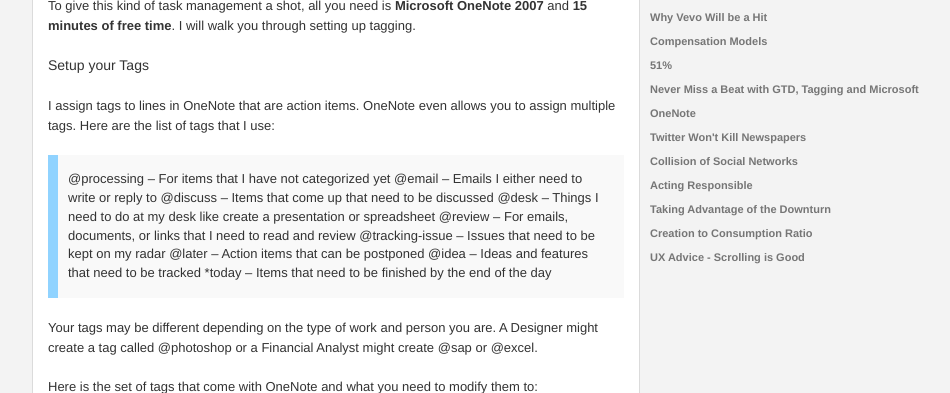
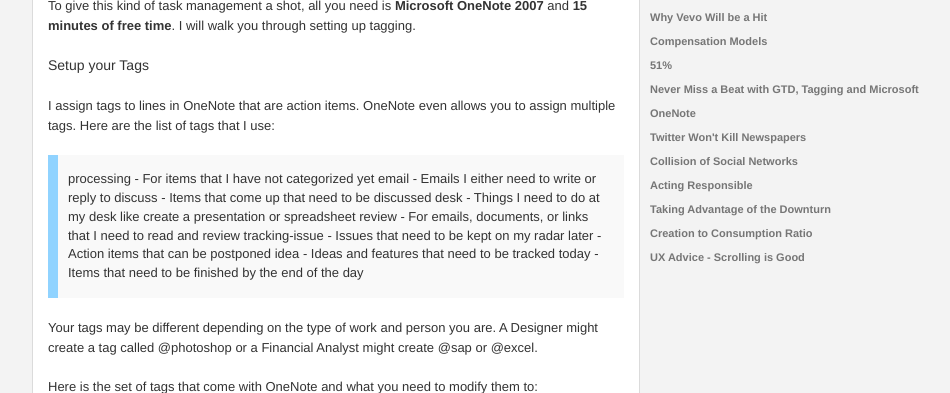
Before and after one commit to rypan/rypan.github.com, a Jekyll site: the page built from _posts/2009-07-15-microsoft-onenote-and-gtd.markdown, in a window 1280 px wide and 900 px high, scrolled down 1191 px, cut to the strip 89-482 px from the top of the window. Shown: the whole strip, without its empty margins (160-1110 px from the left). Built offline with Jekyll 4.4.1, drawn with Linux system fonts in a browser that asks for light colours.

Commit message:
Fixing GTD article.

```diff
--- a/_posts/2009-07-15-microsoft-onenote-and-gtd.markdown
+++ b/_posts/2009-07-15-microsoft-onenote-and-gtd.markdown
@@ -24,15 +24,15 @@
 
 I assign tags to lines in OneNote that are action items.  OneNote even allows you to assign multiple tags.  Here are the list of tags that I use:
 
-> @processing – For items that I have not categorized yet
-> @email – Emails I either need to write or reply to
-> @discuss – Items that come up that need to be discussed
-> @desk – Things I need to do at my desk like create a presentation or spreadsheet
-> @review – For emails, documents, or links that I need to read and review
-> @tracking-issue – Issues that need to be kept on my radar
-> @later – Action items that can be postponed
-> @idea – Ideas and features that need to be tracked
-> \*today – Items that need to be finished by the end of the day
+> processing - For items that I have not categorized yet
+> email - Emails I either need to write or reply to
+> discuss - Items that come up that need to be discussed
+> desk - Things I need to do at my desk like create a presentation or spreadsheet
+> review - For emails, documents, or links that I need to read and review
+> tracking-issue - Issues that need to be kept on my radar
+> later - Action items that can be postponed
+> idea - Ideas and features that need to be tracked
+> today - Items that need to be finished by the end of the day
 
 Your tags may be different depending on the type of work and person you are.  A Designer might create a tag called @photoshop or a Financial Analyst might create @sap or @excel.
 
```
